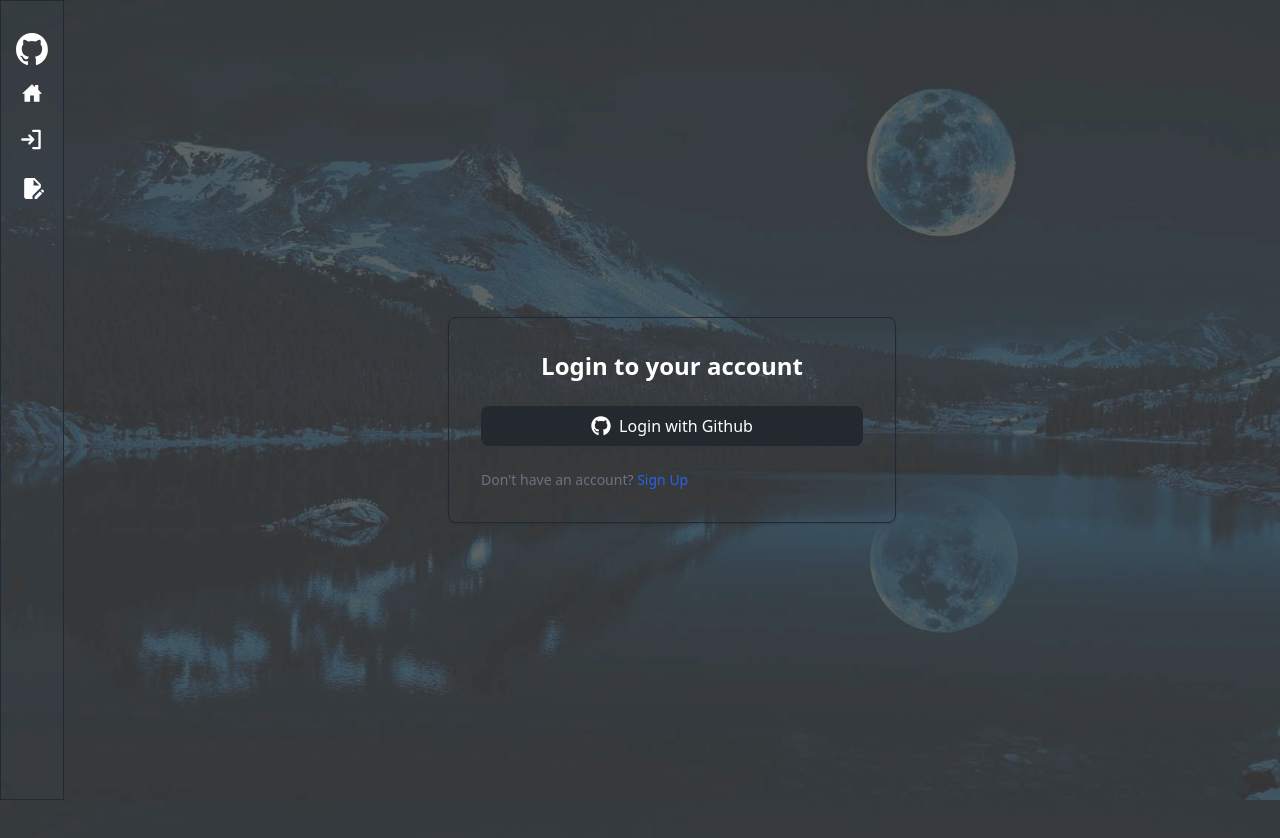
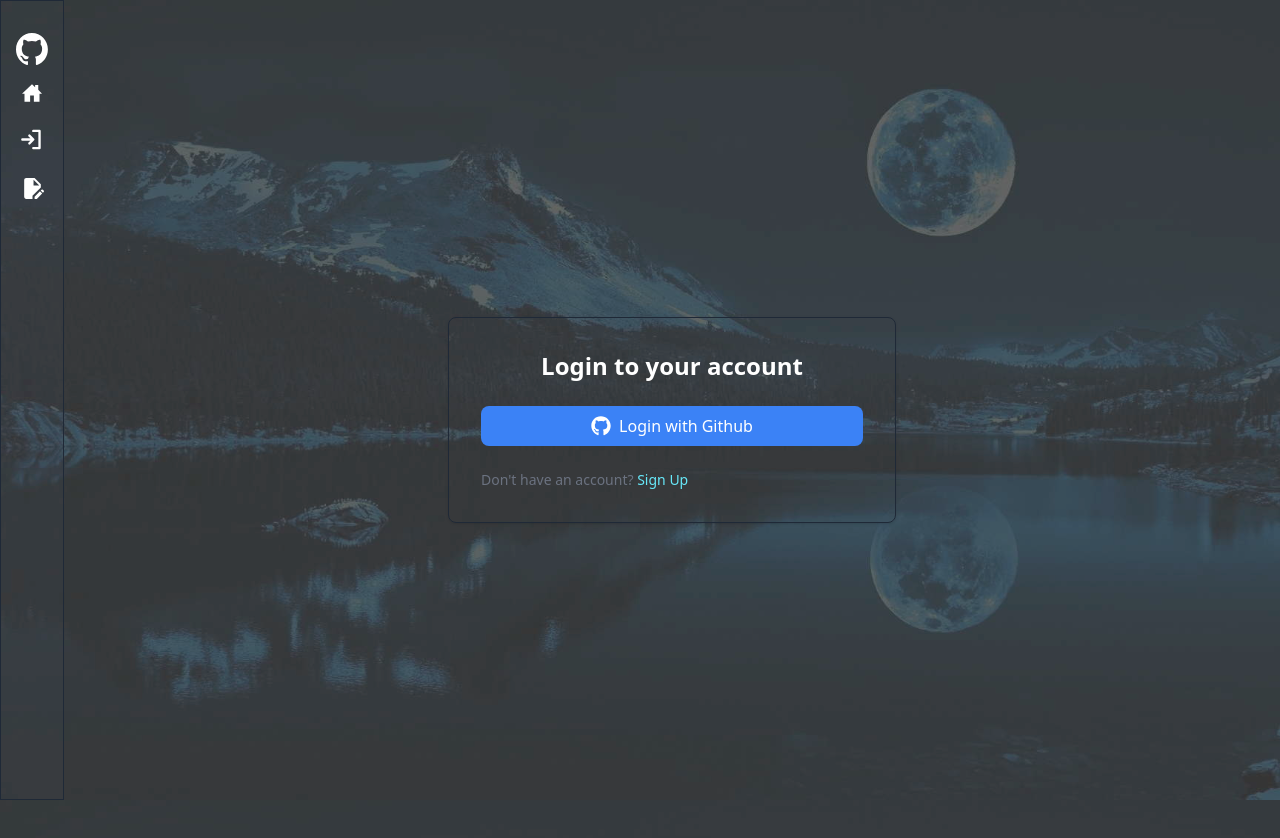
Before and after one commit to mchangpi/mern-github, a React (Vite) app in the folder frontend/: page /login in a window 1280 px wide. Built offline with nearby package versions, Linux system fonts and the light colour scheme; no server answers.

Commit message:
Frontend: Add isCheckUser state in AuthContext.jsx

```diff
--- a/frontend/src/App.jsx
+++ b/frontend/src/App.jsx
@@ -11,8 +11,10 @@ import Sidebar from './components/Sidebar';
 import { useAuthContext } from './context/AuthContext';
 
 function App() {
-  const { authUser } = useAuthContext();
+  const { authUser, isCheckUser } = useAuthContext();
   console.log('auth user', authUser);
+
+  if (isCheckUser) return null;
 
   return (
     <div className="flex backdrop-opacity-95">
--- a/frontend/src/context/AuthContext.jsx
+++ b/frontend/src/context/AuthContext.jsx
@@ -10,16 +10,19 @@ export const useAuthContext = () => {
 
 export const AuthContextProvider = ({ children }) => {
   const [authUser, setAuthUser] = useState(null);
-  // const [loading, setLoading] = useState(true);
+  const [isCheckUser, setIsCheckUser] = useState(true);
 
   useEffect(() => {
     const checkUserLoggedIn = async () => {
+      setIsCheckUser(true);
       try {
         const res = await fetch('/api/auth/check', { credentials: 'include' });
         const data = await res.json();
         setAuthUser(data.user);
       } catch (error) {
         toast.error(error.message);
+      } finally {
+        setIsCheckUser(false);
       }
     };
 
@@ -27,7 +30,7 @@ export const AuthContextProvider = ({ children }) => {
   }, []);
 
   return (
-    <AuthContext.Provider value={{ authUser, setAuthUser }}>
+    <AuthContext.Provider value={{ authUser, setAuthUser, isCheckUser }}>
       {children}
     </AuthContext.Provider>
   );
--- a/frontend/src/css/output.css
+++ b/frontend/src/css/output.css
@@ -964,6 +964,21 @@ video {
   background-color: rgb(254 249 195 / var(--tw-bg-opacity));
 }
 
+.bg-blue-500 {
+  --tw-bg-opacity: 1;
+  background-color: rgb(59 130 246 / var(--tw-bg-opacity));
+}
+
+.bg-blue-300 {
+  --tw-bg-opacity: 1;
+  background-color: rgb(147 197 253 / var(--tw-bg-opacity));
+}
+
+.bg-blue-400 {
+  --tw-bg-opacity: 1;
+  background-color: rgb(96 165 250 / var(--tw-bg-opacity));
+}
+
 .bg-gradient-to-r {
   background-image: linear-gradient(to right, var(--tw-gradient-stops));
 }
@@ -1337,6 +1352,15 @@ body {
   background-color: rgb(31 41 55 / var(--tw-bg-opacity));
 }
 
+.hover\:bg-blue-400\/90:hover {
+  background-color: rgb(96 165 250 / 0.9);
+}
+
+.hover\:bg-blue-400:hover {
+  --tw-bg-opacity: 1;
+  background-color: rgb(96 165 250 / var(--tw-bg-opacity));
+}
+
 .hover\:text-sky-500:hover {
   --tw-text-opacity: 1;
   color: rgb(14 165 233 / var(--tw-text-opacity));
--- a/frontend/src/pages/LoginPage.jsx
+++ b/frontend/src/pages/LoginPage.jsx
@@ -14,7 +14,7 @@ const LoginPage = () => {
             type="button"
             className="flex w-full items-center justify-center
 						gap-2 rounded-lg
-              bg-[#24292F] p-2 text-center font-medium text-white hover:bg-[#24292F]/90 focus:outline-none focus:ring-4 focus:ring-[#24292F]/50"
+              bg-blue-500 p-2 text-center font-medium text-white hover:bg-blue-400 focus:outline-none focus:ring-4 focus:ring-[#24292F]/50"
             onClick={handleLoginWithGithub}
           >
             <FaGithub className="h-5 w-5" />
@@ -24,7 +24,7 @@ const LoginPage = () => {
             {"Don't"} have an account?{' '}
             <Link
               to="/signup"
-              className="text-primary-600 font-medium text-blue-600 hover:underline"
+              className="text-primary-600 font-medium text-cyan-300 hover:underline"
             >
               Sign Up
             </Link>
--- a/frontend/src/pages/SignUpPage.jsx
+++ b/frontend/src/pages/SignUpPage.jsx
@@ -14,7 +14,7 @@ const SignUpPage = () => {
           <button
             type="button"
             className="flex w-full items-center justify-center
-						gap-2 rounded-lg bg-[#24292F] p-2 text-center font-medium text-white hover:bg-[#24292F]/90
+						gap-2 rounded-lg bg-blue-500 p-2 text-center font-medium text-white hover:bg-blue-400
 						focus:ring-4 focus:ring-[#24292F]/50"
             onClick={handleLoginWithGithub}
           >
```
